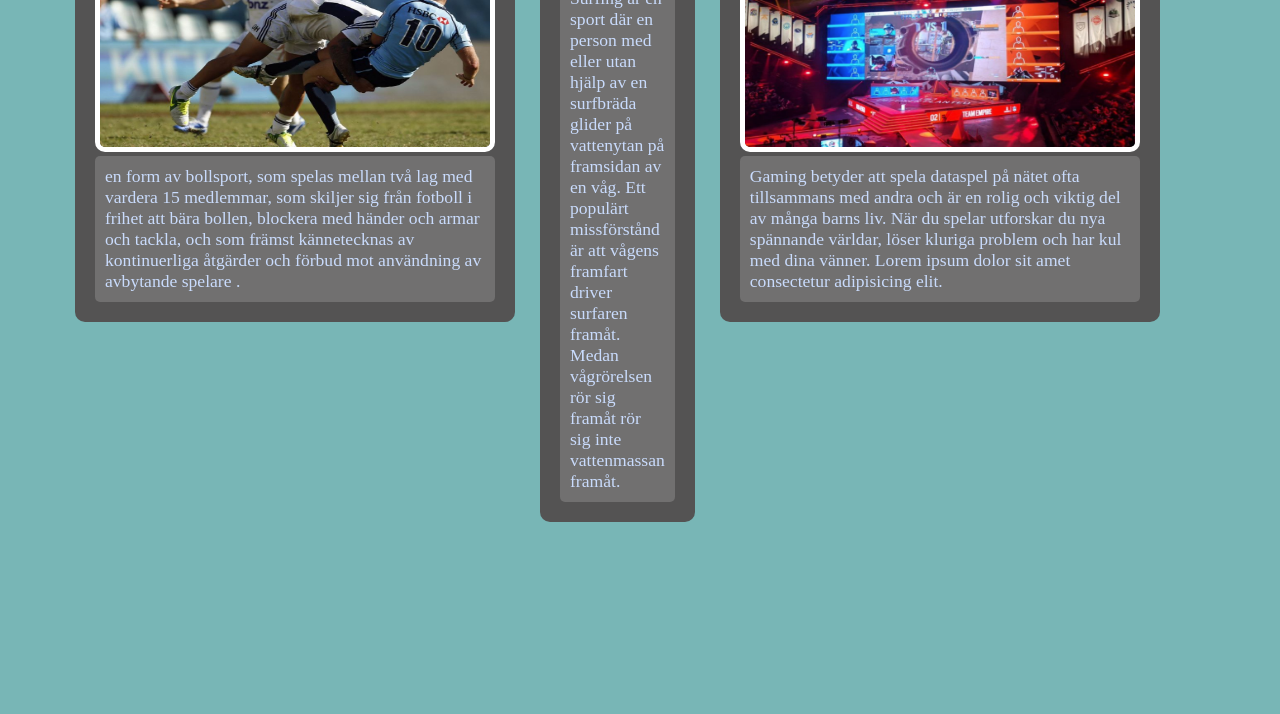
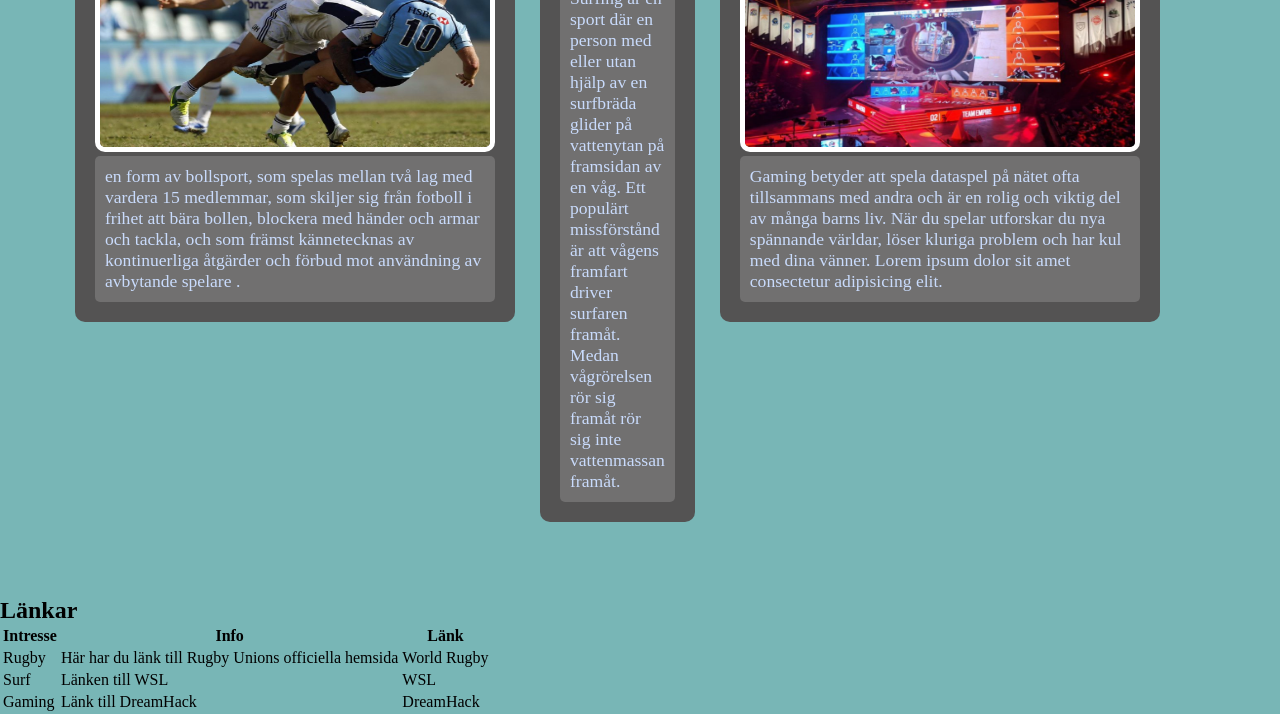
Before and after one commit to TE23B-WEUWEB01/te23b-webb1-TE23B-Sandor-Lopez, a plain HTML site: page kapitel-4/E-Sport/portfolio/index.html in a window 1280 px wide. Shown: the part 463-1177 px from the top of the page. Before the commit the page ends 1060 px from the top, so only its background shows below. Drawn offline with Linux system fonts and the light colour scheme; a web font is replaced by a local one.

```diff
--- a/kapitel-4/E-Sport/portfolio/index.html
+++ b/kapitel-4/E-Sport/portfolio/index.html
@@ -28,6 +28,31 @@
             <img src="./bilder/r6.jpg" alt="Gaming turnering">
             <p>Gaming betyder att spela dataspel på nätet ofta tillsammans med andra och är en rolig och viktig del av många barns liv. När du spelar utforskar du nya spännande världar, löser kluriga problem och har kul med dina vänner. Lorem ipsum dolor sit amet consectetur adipisicing elit.</p>
     </div>
+
 </div>
+
+<h2>Länkar</h2>
+<table>
+    <tr>
+      <th>Intresse</th>
+      <th>Info</th>
+      <th>Länk</th>
+    </tr>
+    <tr>
+      <td>Rugby</td>
+      <td>Här har du länk till Rugby Unions officiella hemsida</td>
+      <td>World Rugby</td>
+    </tr>
+    <tr>
+      <td>Surf</td>
+      <td>Länken till WSL</td>
+      <td>WSL</td>
+    </tr>
+    <tr>
+      <td>Gaming</td>
+      <td>Länk till DreamHack</td>
+      <td>DreamHack</td>
+    </tr>
+</table>
 </body>
 </html>
--- a/kapitel-4/E-Sport/portfolio/style.css
+++ b/kapitel-4/E-Sport/portfolio/style.css
@@ -28,9 +28,6 @@
     border-radius: 5px;
     font-size: 110%;
 }
-img {
-
-}
 .kontainer {
 display: flex;
 margin: 10px;
```
